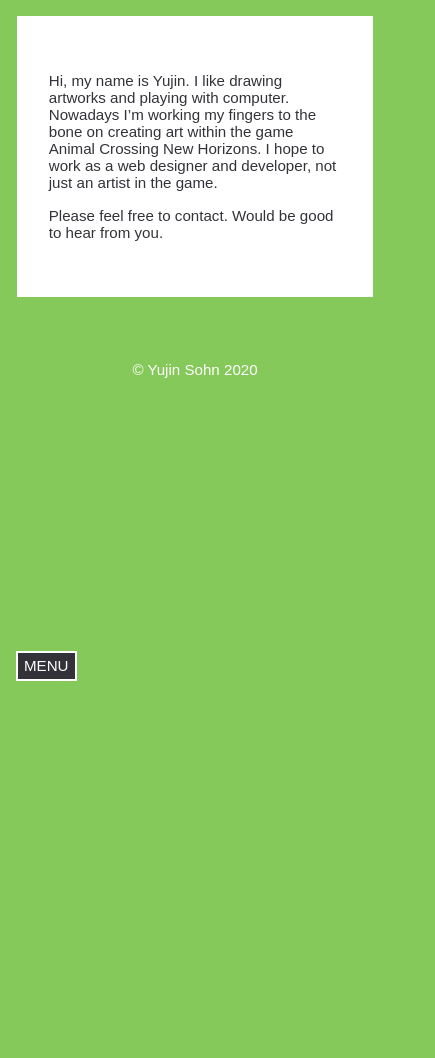
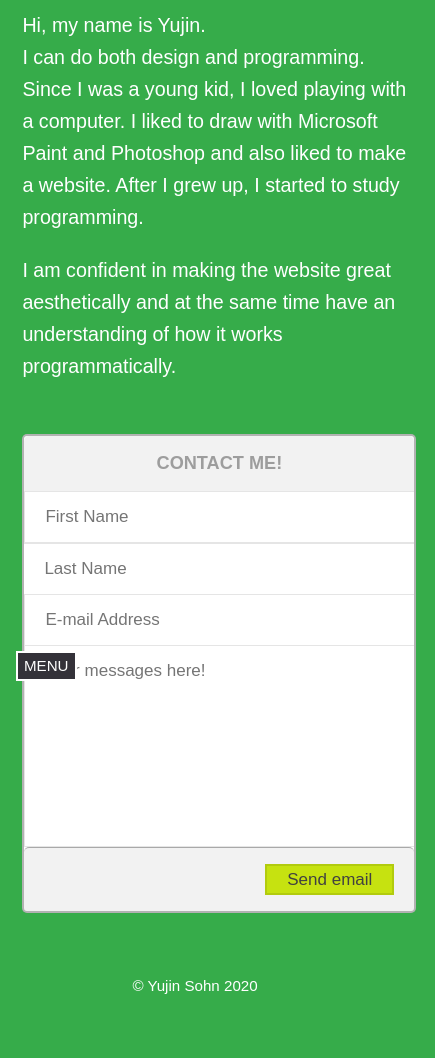
Before and after one commit to elinasohn/elinasohn.github.io, a plain HTML site: page about.html in a window 390 px wide. Shown: the part 147-1205 px from the top of the page, 435 px wide, since content can reach past the window. Before the commit the page ends 844 px from the top, so only its background shows below. Drawn offline with nearby package versions, Linux system fonts and the light colour scheme; a web font is replaced by a local one.

Commit message:
about page update

```diff
--- /dev/null
+++ b/CSS/send-message.css
@@ -0,0 +1,105 @@
+.container {
+width: 600px;
+margin: 1rem;
+overflow: hidden;
+background: white;
+border: 2px solid rgba(0, 0, 0, 0.3);
+border-radius: 5px;
+}
+
+.message, .contact, .name, .container-up, .container-bottom, textarea {
+display: block;
+padding: 0;
+margin: 0;
+border: 0;
+clear: both;
+overflow: hidden;
+}
+
+.container-up, .container-bottom {
+height: 10%;
+background: rgba(0, 0, 0, 0.05);
+line-height: 75px;
+border-radius: 5px 5px 0 0;
+}
+.container-up h2 {
+font-size: 1.2em;
+text-transform: uppercase;
+color: rgba(31, 31, 31, 0.4);
+}
+
+.first, .last {
+float: left;
+width: 278px;
+margin: 0;
+padding: 0 0 0 20px;
+border: 1px solid rgba(0, 0, 0, 0.1);
+height: 50px;
+}
+
+.last {
+width: 279px;
+border-left: 0;
+}
+
+.email, textarea {
+height: 50px;
+width: 578px;
+line-height: 50px;
+padding: 0 0 0 20px;
+border-top: 0;
+border-left: 1px solid rgba(0, 0, 0, 0.1);
+border-right: 1px solid rgba(0, 0, 0, 0.1);
+border-bottom: 1px solid rgba(0, 0, 0, 0.1);
+}
+
+textarea {
+height: 200px;
+}
+
+.container-bottom {
+height: 20%;
+border-top: 1px solid rgba(0, 0, 0, 0.3);
+padding-left: 0;
+padding-right: 20px;
+}
+.button {
+height: 13%;
+background: #c6e210;
+border: 2px solid rgba(0, 0, 0, 0.1);
+margin: 1rem 0;
+color: rgb(65, 65, 65);
+float: right;
+padding: 0 20px 0 20px;
+transition: all linear .2s;
+}
+.button:hover {
+background: #df7f10;
+color: white;
+}
+.button:focus {
+outline: none;
+}
+
+.first:focus, .last:focus, .email:focus, textarea:focus, textarea:focus {
+outline: none;
+background: rgba(52, 152, 219, 0.1);
+color: rgba(51, 51, 51, 0.7);
+}
+
+@media only screen and (max-width: 486px) {
+    .container {
+        width: 100%;
+        margin: 0 auto;
+    }
+    .first, .last {
+        width: 100%;
+    }
+}
+
+@media only screen and (min-width: 487px) and (max-width: 784px) {
+    .container {
+        width: 90%;
+        margin: 0 auto;
+    }
+}
--- a/CSS/style-about.css
+++ b/CSS/style-about.css
@@ -1,19 +1,67 @@
 @import url('https://fonts.googleapis.com/css2?family=Open+Sans:wght@300;400&display=swap');
 
 body {
-    background-color: rgb(132, 201, 89);
+    background-color: rgb(54, 172, 74);
 }
 
 h1 {
     color: white;
     font-family: 'Open Sans', sans-serif;
-    font-weight: 300;
+    text-align: left;
+    padding: 0;
+    margin-left: 6rem;
+    margin-top: 6rem;
     font-size: 3rem;
 }
 
 .about {
     margin: 0 auto;
-    padding: 2.5rem 2rem;;
-    width: 75%;
-    background-color: white;
+    margin-top: 2rem;
+    color: white;
+    padding: 0 2rem;
+    width: 90%;
 }
+
+.introduce {
+    font-size: 1.3rem;
+    line-height: 2rem;
+    width: 45%;
+    float: left;
+    margin: 0 1.6rem;
+}
+
+@media only screen and (max-width: 486px) {
+    h1 {
+        font-size: 1.6rem;
+        margin: 0 1.2rem auto;
+        margin-top: 2rem;
+    }
+    .about {
+        width: 100%;
+        padding: 0 1.4rem;
+        margin: 0;
+    }
+    .introduce {
+        width: 100%;
+        margin: 0 auto;
+        margin-bottom: 2rem;
+    }
+}
+
+@media only screen and (min-width: 487px) and (max-width: 784px) {
+    .about {
+        width: 90%;
+        padding: 0;
+    }
+    h1 {
+        margin: 0 2rem auto;
+        margin-top: 2rem;
+        font-size: 2rem;
+    }
+    .introduce {
+        float: none;
+        width: 100%;
+        margin: 0 auto;
+        margin-bottom: 4rem;
+    }
+}
--- a/about.html
+++ b/about.html
@@ -42,15 +42,35 @@
 
     <div class="contentForAbout">
     <main class="main-area">
-    <h1>About</h1>
+    <h1>The Front-End Engineer<br>& Designer</h1>
     <div class="about">
-    <!--<img class="pictureMe" srcset="Images/me_small.jpg 300w, Images/me_medium.jpg 600w, Images/me_large.jpg 820w" src="Images/me_large.jpg" sizes="(min-width: 601px) 820px, (min-width: 301px) 600px, 300px" alt="The picture of me eating cotton candy in the driver's seat.">-->
-    <p>Hi, my name is Yujin. I like drawing artworks and playing with computer. <br>Nowadays I’m working my fingers to the bone on creating art within the game Animal Crossing New Horizons. I hope to work as a web designer and developer, not just an artist in the game.</p>
-    <p>Please feel free to contact. Would be good to hear from you.</p>
+        <div class="introduce">
+    <p>Hi, my name is Yujin.<br>I can do both design and programming. Since I was a young kid, I loved playing with a computer. I liked to draw with Microsoft Paint and Photoshop and also liked to make a website. After I grew up, I started to study programming.</p>
+    <p>I am confident in making the website great aesthetically and at the same time have an understanding of how it works programmatically.</p>
+        </div>
+
+    <div class='container'>
+    <div class="container-up">
+    <h2>Contact me!</h2>
+    </div>
+    <div class='name'>
+        <input class='first' placeholder='First Name' type='text'>
+        <input class='last' placeholder='Last Name' type='text'>
+    </div>
+    <div class='contact'>
+        <input class='email' placeholder='E-mail Address' type='text'>
+    </div>
+    <div class='message'>
+        <textarea placeholder='Your messages here!'></textarea>
+    </div>
+    <div class="container-bottom">
+        <button class="button">Send email</button>
+    </div>
+    </div>
+
     </div>
 </main><!-- .main-area -->
 </div><!-- .content -->
-
 <footer class="footer-area">
 <p>&copy; Yujin Sohn 2020</p>
 </footer>
@@ -58,6 +78,7 @@
     <!-- Scripts for accessible mobile-first navigation -->
 <script src="https://code.jquery.com/jquery-3.4.1.min.js"   integrity="sha256-CSXorXvZcTkaix6Yvo6HppcZGetbYMGWSFlBw8HfCJo="   crossorigin="anonymous"></script>
 <script src="JS/navigation.js"></script>
+<script src=""></script>
 </body>
 
 </html>
--- a/style-for-ab.css
+++ b/style-for-ab.css
@@ -7,3 +7,4 @@
 @import url('CSS/images.css');
 @import url('CSS/responsive.css');
 @import url('CSS/style-about.css');
+@import url('CSS/send-message.css');
```
Also changed, not shown: JS/message.js (added, +26 -0 lines). Lines whose indentation alone changed are shown as unchanged.
